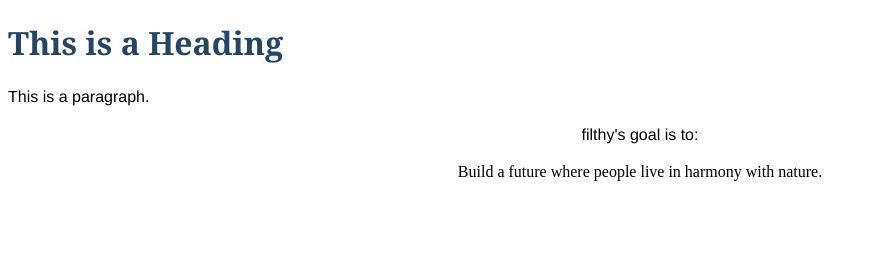
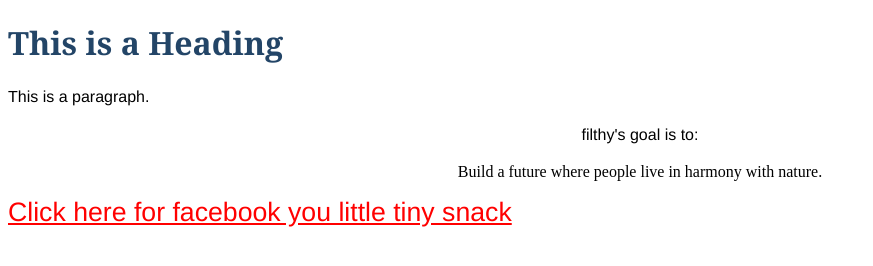
Before and after one commit to sashavond/hw2, a plain HTML site: page practice.html in a window 1280 px wide. Shown: the whole page, without its empty margins (0-873 px from the left). Drawn offline with Linux system fonts and the light colour scheme.

Commit message:
Update practice.html

```diff
--- a/practice.html
+++ b/practice.html
@@ -25,7 +25,7 @@
     <p>filthy's goal is to: <blockquote>Build a future where people live in harmony with nature.</blockquote></p>
         </center>
 
-    <a href= "facebook.com">
+  <a href= "facebook.com">Click here for facebook you little tiny snack</a>
 
 </body>
 
```
